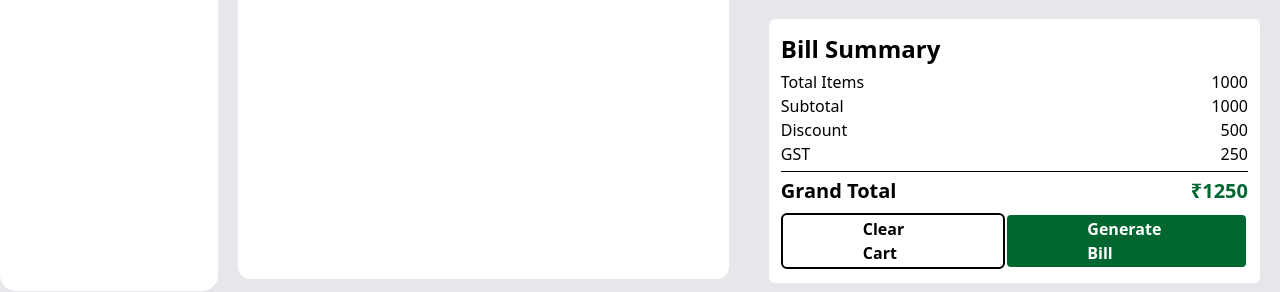
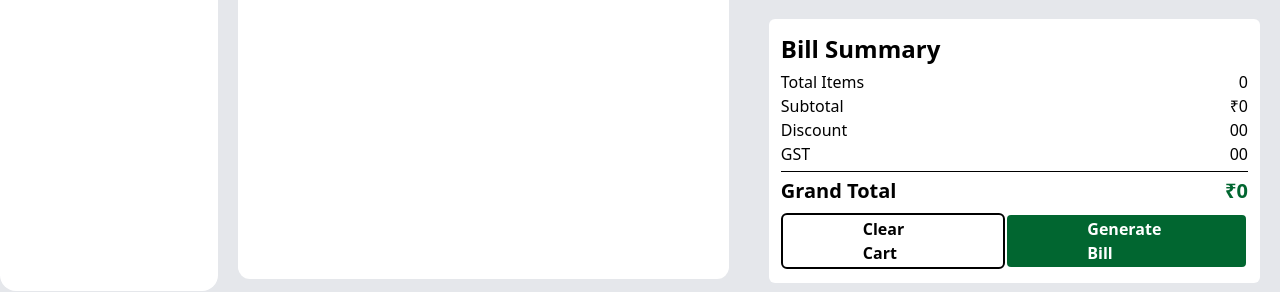
Before and after one commit to VyankateshKumbhar/QuickBill, a React (Vite) app: page /billing in a window 1280 px wide. Shown: the part 493-785 px from the top of the page. Built offline with nearby package versions, Linux system fonts and the light colour scheme; no server answers.

Commit message:
feat : correctly calculate and render Total amount on adding item to cart and chamging quantity

```diff
--- a/src/Components/CartProduct.jsx
+++ b/src/Components/CartProduct.jsx
@@ -2,7 +2,7 @@ import React from 'react'
 import { FontAwesomeIcon } from '@fortawesome/react-fontawesome';
 import { faTrash } from '@fortawesome/free-solid-svg-icons'
 import { useState, useEffect } from 'react'
-const CartProduct = ({ details }) => {
+const CartProduct = ({ details,cartItems,setCartItems }) => {
     const [Quantity, SetQuantity] = useState(1);
     useEffect(() => {
         if (details.stock < Quantity) {
@@ -10,10 +10,22 @@ const CartProduct = ({ details }) => {
             SetQuantity(details.stock);
         }
         else {
-            if (isNaN(Quantity)) details.quantity = 0;
-            else details.quantity = Quantity;
+            details.quantity = Number(Quantity || 0);
         }
     }, [Quantity])
+
+    const handleChange = (e) => {
+
+        let val = parseInt(e.target.value);
+
+        if (isNaN(val)) {
+            val="";
+        }
+        SetQuantity(val)
+        setCartItems((prevItems)=>prevItems.map((item)=>
+            item._id===details._id ? {...item, quantity:val} : item
+        ))
+    };
     return (
         <div className="flex flex-row just justify-between border border-gray-300
                     rounded-md items-center mt-4 p-2">
@@ -25,15 +37,7 @@ const CartProduct = ({ details }) => {
                 <input className="w-[3vw]"
                     type='number'
                     value={Quantity}
-                    onChange={(e) => {
-                        const val = parseInt(e.target.value);
-
-                        if (isNaN(val)) {
-                            SetQuantity("");
-                        } else {
-                            SetQuantity(val);
-                        }
-                    }}
+                    onChange={handleChange}
                 />
                 <div className="w-[5vw] flex items-center flex-row justify-start"
                 >{details.price * Number(Quantity || 0)}</div>
--- a/src/pages/Billing.jsx
+++ b/src/pages/Billing.jsx
@@ -6,6 +6,13 @@ const Billing = () => {
   const [products, setProducts] = useState([]);
   const [searchVal, setSearchVal] = useState((""));
   const [cartItems, setCartItems] = useState([]);
+
+    const findSubtotal=()=>{
+          const total= cartItems.reduce((sum,item)=>{
+            return sum+item.quantity*item.price
+          },0);
+          return total
+    }
   useEffect(() => {
     const fetchData = async () => {
       try {
@@ -61,7 +68,11 @@ const Billing = () => {
             <div className='bg-white rounded-md p-5 h-[50vh] overflow-y-scroll'>
               <div className=" text-2xl font-semibold mb-4">Shopping Cart (0 items)</div>
               {cartItems.map((details)=>{
-                return <CartProduct details={details}/>
+                return <CartProduct
+                key={details._id}
+                details={details}
+                cartItems={cartItems}
+                setCartItems={setCartItems}/>
               })}
             </div>
             <div className='bg-white h-[33vh] rounded-md flex
@@ -70,26 +81,26 @@ const Billing = () => {
               <div className='flex-col'>
                 <div className='flex justify-between'>
                   <div>Total Items</div>
-                  <div>1000</div>
+                  <div>{cartItems.length}</div>
                 </div>
                 <div className='flex justify-between'>
                   <div>Subtotal</div>
-                  <div>1000</div>
+                  <div>₹{findSubtotal()}</div>
                 </div>
                 <div className='flex justify-between'>
                   <div>Discount</div>
-                  <div>500</div>
+                  <div>00</div>
                 </div>
                 <div className='flex justify-between'>
                   <div>GST</div>
-                  <div>250</div>
+                  <div>00</div>
                 </div>
               </div>
               <div className='bg-black w-full h-0.25'></div>
               <div className='flex flex-col gap-2 font-semibold'>
                 <div className='text-xl flex justify-between'>
                   <div>Grand Total</div>
-                  <div className='text-green-800'>₹1250</div>
+                  <div className='text-green-800'>₹{findSubtotal()}</div>
                 </div>
                 <div className='flex justify-evenly'>
                   <div className='border-2 px-20 py-0.5 rounded-md'>Clear Cart</div>
```
